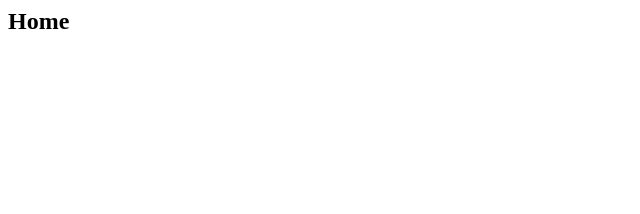
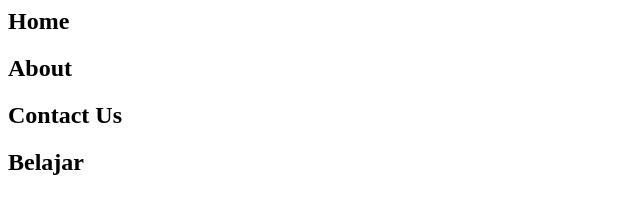
Before and after one commit to babaadmin/Latihangit, a plain HTML site: page index.html in a window 1280 px wide. Shown: the whole page, without its empty margins (0-640 px from the left). Drawn offline with Linux system fonts and the light colour scheme.

Commit message:
Update index.html
tambah menu

```diff
--- a/index.html
+++ b/index.html
@@ -7,5 +7,8 @@
 </head>
 <body>
     <h2>Home</h2>
+    <h2>About</h2>
+    <h2>Contact Us<h2>
+    <h2>Belajar</h2>
 </body>
 </html>
```
